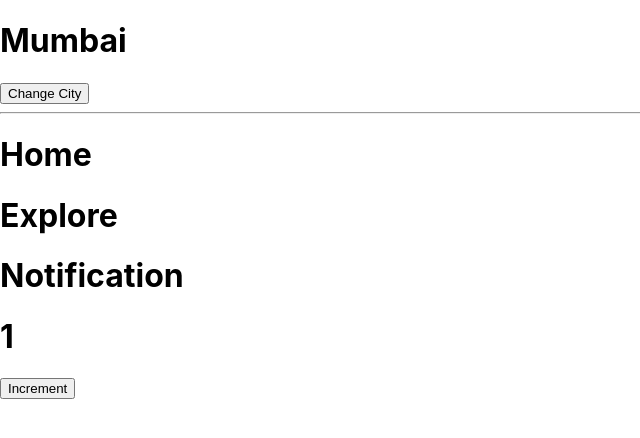
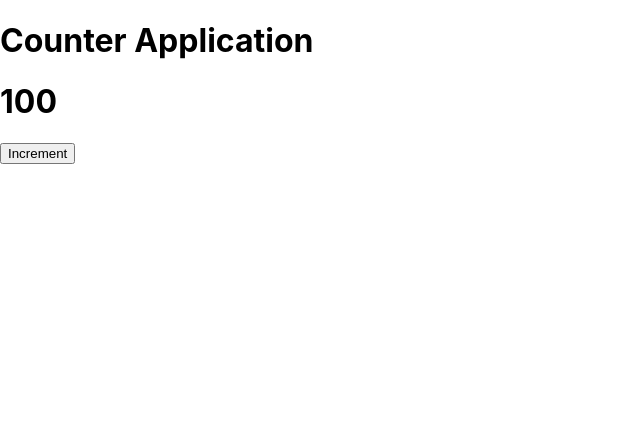
Before and after one commit to Ashutoshubale/my-appss, a React (Create React App) app: page / in a window 1280 px wide. Shown: the top 438 px of the page, without its empty margins (0-640 px from the left). Built offline with nearby package versions, Linux system fonts and the light colour scheme.

Commit message:
counter application

```diff
--- a/src/App.js
+++ b/src/App.js
@@ -1,43 +1,29 @@
 import { useState } from "react";
 
+function App () {
+  // useState,hooks,Statefull variabale
+  // De-Structureing
 
+let [counter, setCounter ] = useState(100);
 
-function App () {
-let str1 = "Home";
-let str2 = "Explore";
-let str3 = "Notification";
-//let counter = 1;
+//member function,
+//Arrow function
+// how calling this function
+//react binding + using interpolation
+let increment = () => {
 
-let [counter,setCounter] = useState(1);
+  //logic operation
+  counter++;
 
-//let city = "Mumbai"
-let [city, setCity] = useState("Mumbai");
-let ChangeCity = () => {
-  city = "Hello" + city;
-  setCity(city);
+  //dom
+  setCounter(counter);
 };
+return(
 
-let increment = () => {
-  //logical part
-counter++;
-console.log(counter);
-
-// DOM Update Part.
-setCounter(counter);
-
-};
-
-return (
   <div>
-    <h1>{city}</h1>
-    <input type="button" value="Change City" onClick = {ChangeCity}/>
-
-    <hr/>
-    <h1>{str1}</h1>
-    <h1>{str2}</h1>
-    <h1>{str3}</h1>
+    <h1>Counter Application</h1>
     <h1>{counter}</h1>
-    <input type = "button" value="Increment" onClick = {increment} />
+    <input type= "button" value = "Increment" onClick = {increment}/>
   </div>
  );
 }
```
